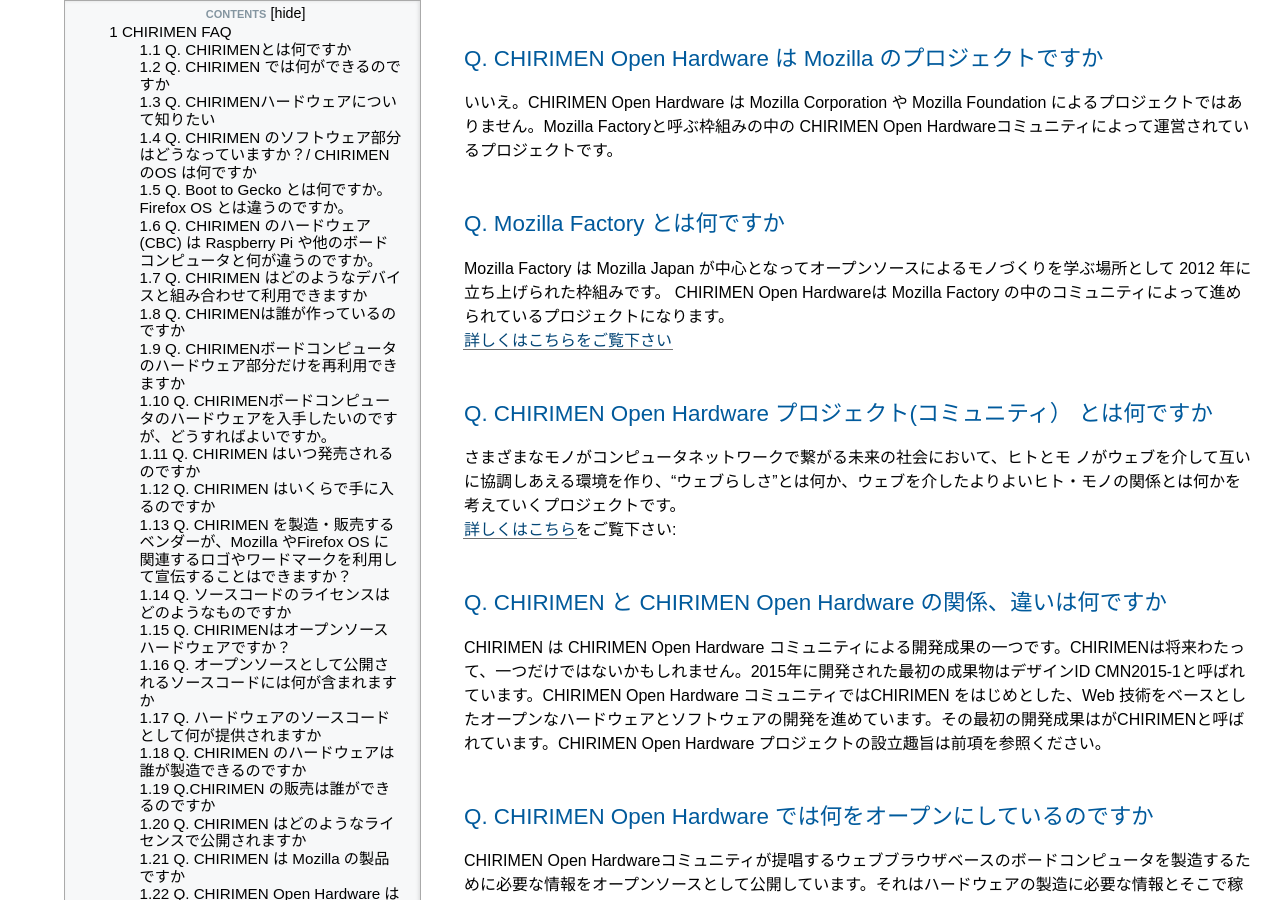
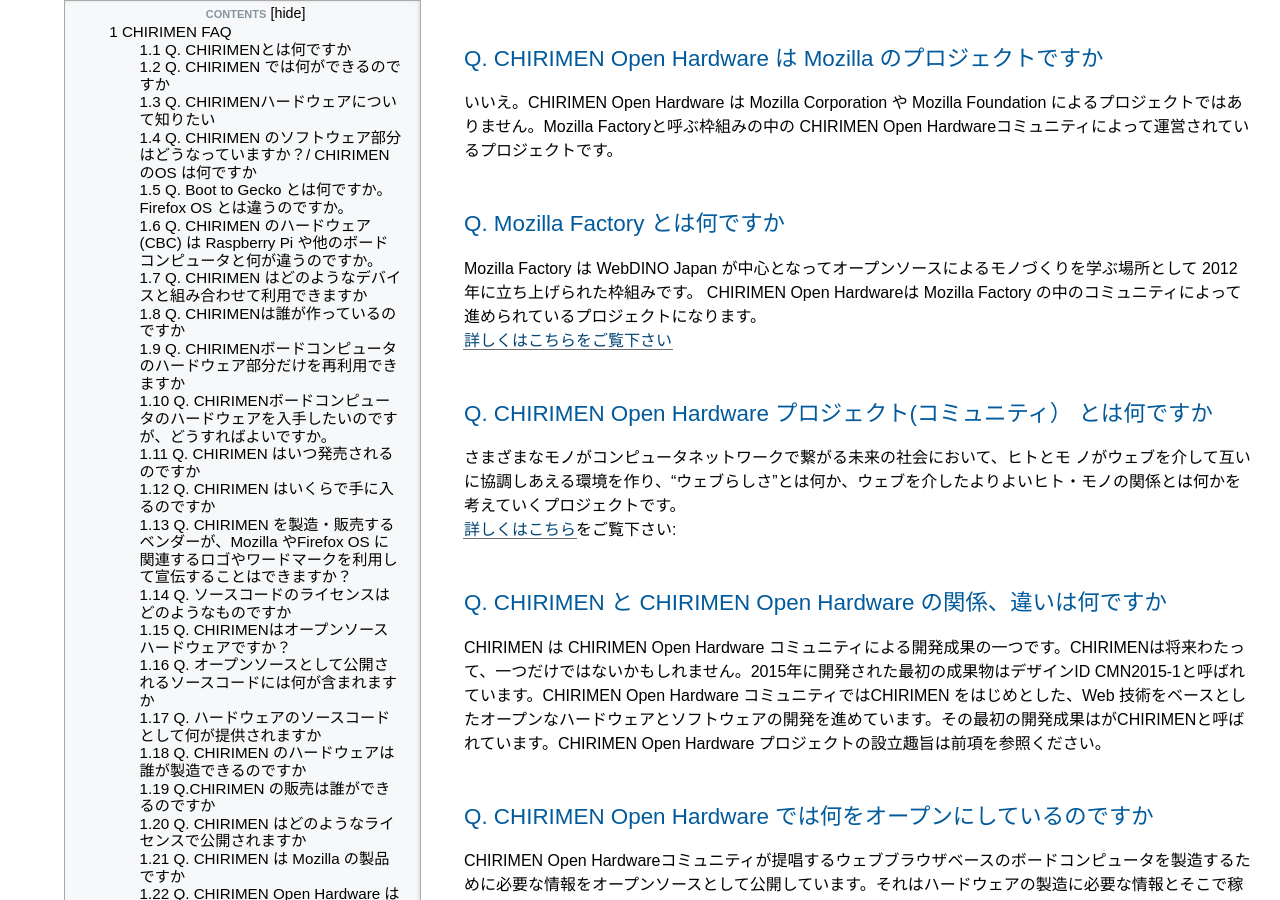
Before and after one commit to chirimen-oh/chirimen-oh.github.io, a Jekyll site: the page built from docs/ja/FAQ.md, in a window 1280 px wide and 900 px high, scrolled down 3737 px. Built offline with Jekyll 4.4.1, drawn with Linux system fonts in a browser that asks for light colours; nearby versions of some CDN libraries; some of the changed text lies outside the part shown.

Commit message:
CHIRIMEN Open Hardware Terms of Use For License License & FAQ had corrected.

```diff
--- a/docs/ja/FAQ.md
+++ b/docs/ja/FAQ.md
@@ -59,7 +59,7 @@ CHIRIMENの製造販売は CHIRIMEN Open Hardwareコミュニティは行いま
 Mozilla Corporationによる別途の承諾なしに、それを行うことはできません。
 
 ## Q. ソースコードのライセンスはどのようなものですか
-CHIRIMEN Open Hardware コミュニティによるソースコードの知財管理はコミュニティに代わりMozilla Japan が行っています。著作権やライセンスは[こちらのライセンス情報](https://chirimen-oh.github.io/license/)を参照ください。
+CHIRIMEN Open Hardware コミュニティによるソースコードの知財管理はコミュニティに代わりWebDINO Japan が行っています。著作権やライセンスは[こちらのライセンス情報](https://chirimen-oh.github.io/license/)を参照ください。
 
 ## Q. CHIRIMENはオープンソースハードウェアですか？
 [オープンソースハードウェアの定義](http://freedomdefined.org/OSHW/translations/ja)と、[CHIRIMENライセンス](https://chirimen-oh.github.io/license/)とを比較する必要があります。多くの共通点がありますが、いくつかの違いがあるかもしれません。
@@ -86,7 +86,7 @@ CHIRIMEN Open Hardware コミュニティによるソースコードの知財管
 いいえ。CHIRIMEN Open Hardware は Mozilla Corporation や Mozilla Foundation によるプロジェクトではありません。Mozilla Factoryと呼ぶ枠組みの中の CHIRIMEN Open Hardwareコミュニティによって運営されているプロジェクトです。
 
 ## Q. Mozilla Factory とは何ですか
-Mozilla Factory は Mozilla Japan が中心となってオープンソースによるモノづくりを学ぶ場所として 2012 年に立ち上げられた枠組みです。 CHIRIMEN Open Hardwareは Mozilla Factory の中のコミュニティによって進められているプロジェクトになります。
+Mozilla Factory は WebDINO Japan が中心となってオープンソースによるモノづくりを学ぶ場所として 2012 年に立ち上げられた枠組みです。 CHIRIMEN Open Hardwareは Mozilla Factory の中のコミュニティによって進められているプロジェクトになります。
 [詳しくはこちらをご覧下さい](http://en.mozillafactory.org/about)
 
 ## Q. CHIRIMEN Open Hardware プロジェクト(コミュニティ） とは何ですか
```
Also changed, not shown: docs/en/FAQ.md (+1 -1 lines), license/LicenseEN.txt, license/LicenseJA.txt.
